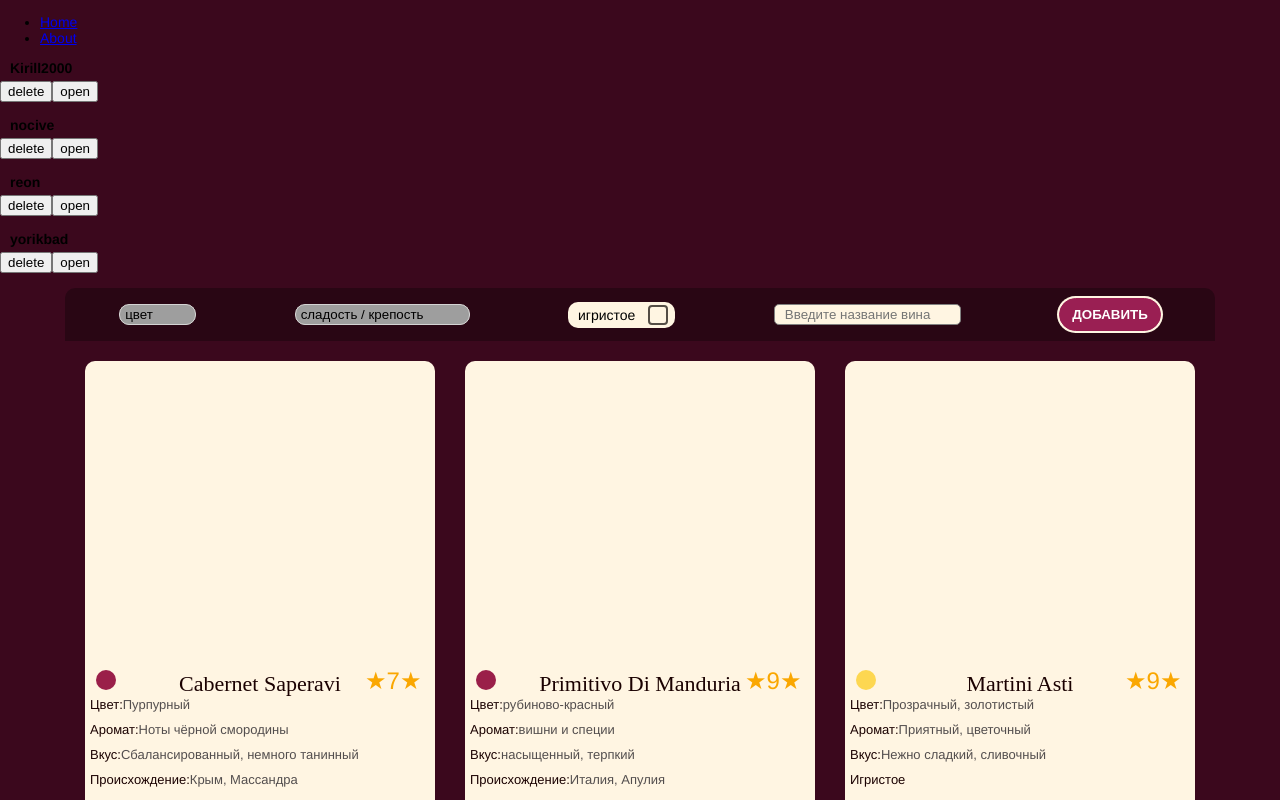
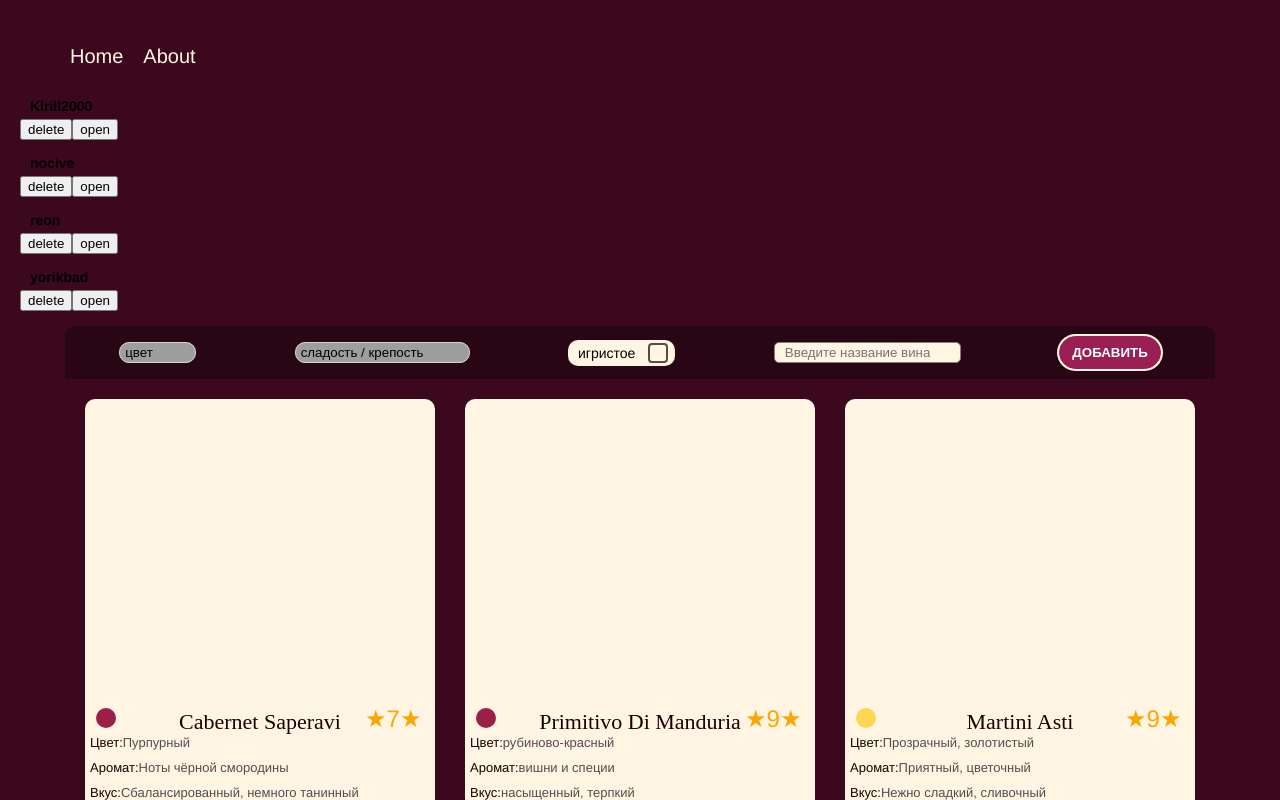
Before and after one commit to akashuba/Wine-card-React, a React (Create React App) app: page / in a window 1280 px wide. Shown: the top 800 px of the page. Built offline with nearby package versions, Linux system fonts and the light colour scheme; grey boxes are pictures that could not be loaded.

Commit message:
Added menu for router

```diff
--- /dev/null
+++ b/src/components/Menu/Menu.tsx
@@ -0,0 +1,16 @@
+import * as React from 'react'
+import { Link } from 'react-router-dom'
+import './style.css'
+
+const Menu = () => (
+    <ul className="menu-route">
+        <li className="menu-route__item">
+            <Link to="/" className="menu-route__item-link" >Home</Link>
+        </li>
+        <li className="menu-route__item">
+            <Link to="/about" className="menu-route__item-link">About</Link>
+        </li>
+    </ul>
+)
+
+export default Menu
--- /dev/null
+++ b/src/components/Menu/style.css
@@ -0,0 +1,23 @@
+.menu-route {
+    color: rgb(255, 245, 226);
+    font-size: 20px;
+
+    list-style-type: none;
+}
+
+.menu-route__item {
+    padding: 5px 10px;
+    margin-bottom: 5px;
+    display: inline-block;
+}
+
+.menu-route__item-link {
+    color: rgb(255, 245, 226);
+    text-decoration: none;
+
+}
+
+ .menu-route__item-link:hover {
+    color: rgb(255, 245, 226);
+    border-bottom: 2px solid rgb(255, 245, 226);
+}
--- a/src/components/style.css
+++ b/src/components/style.css
@@ -557,3 +557,14 @@ body {
   .form-sparkling-input:checked~* .form-checkbox-view::before {
     visibility: visible;
   }
+
+  .about {
+    color: rgb(255, 245, 226);
+    font-family: Helvetica, Arial, sans-serif;
+    text-indent: 1.5em;
+  }
+
+  .page {
+    box-sizing: border-box;
+    padding: 20px;
+  }
--- a/src/index.tsx
+++ b/src/index.tsx
@@ -1,25 +1,25 @@
 import React from 'react'
 import ReactDOM from 'react-dom'
 import App from './components/App'
-// import { Router, Route, hashHistory } from 'react-router'
-import { BrowserRouter as Router, Route, Link} from 'react-router-dom'
-import Filter from './components/Filter/Filter'
+import { BrowserRouter as Router, Route } from 'react-router-dom'
+import Menu from './components/Menu/Menu'
+import './components/style.css'
+
+const About = () => (
+    <h1 className="about" >
+        Приложение создается для обмена опытом и по выбору вин разных сортов и категорий.
+         Использованы технологии: React, Redux, Typescript, PHP.
+    </h1>
+)
 
 ReactDOM.render(
     <React.Fragment>
         <Router>
-            <React.Fragment>
-                <ul>
-                    <li>
-                        <Link to="/">Home</Link>
-                    </li>
-                    <li>
-                        <Link to="/about">About</Link>
-                    </li>
-                </ul>
+            <div className="page" >
+                <Menu />
                 <Route exact path="/" component={App} />
-                <Route path="/about" component={Filter} />
-            </React.Fragment>
+                <Route path="/about" component={About} />
+            </div>
         </Router>
     </React.Fragment>,
     document.getElementById('root'),
```
